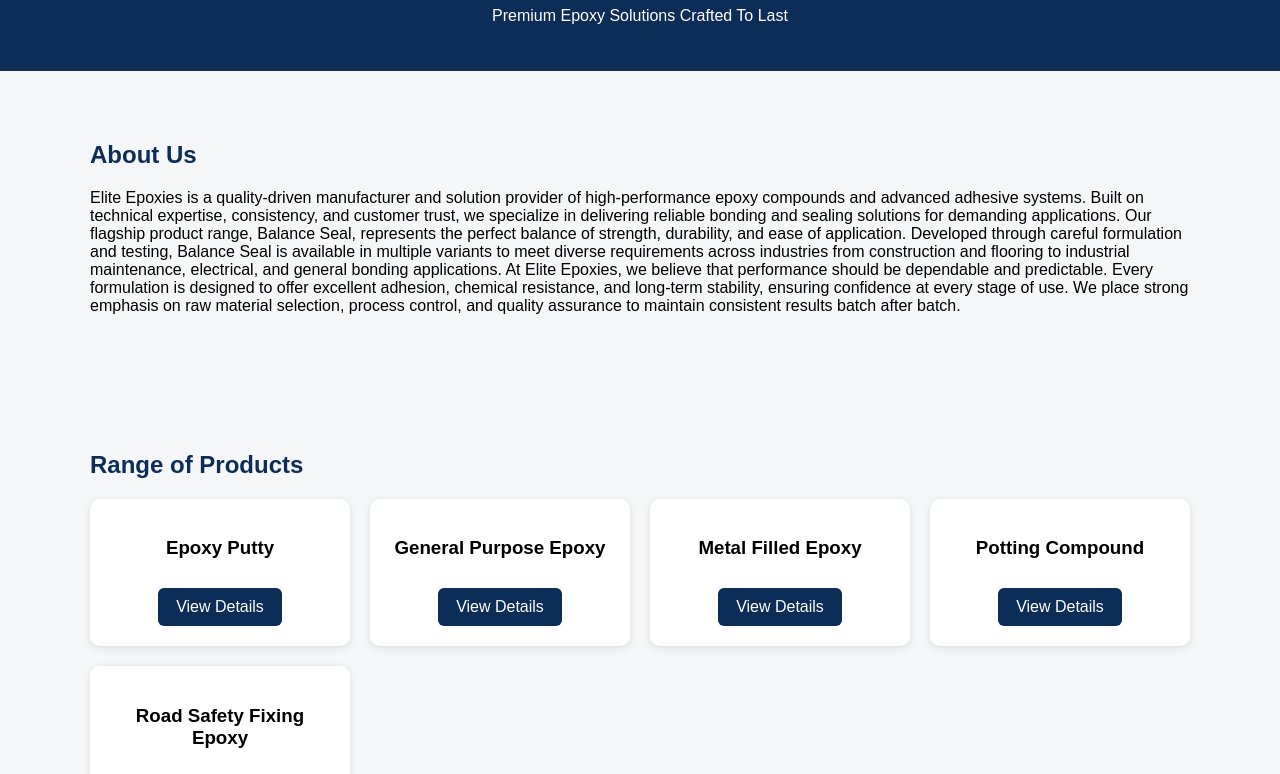
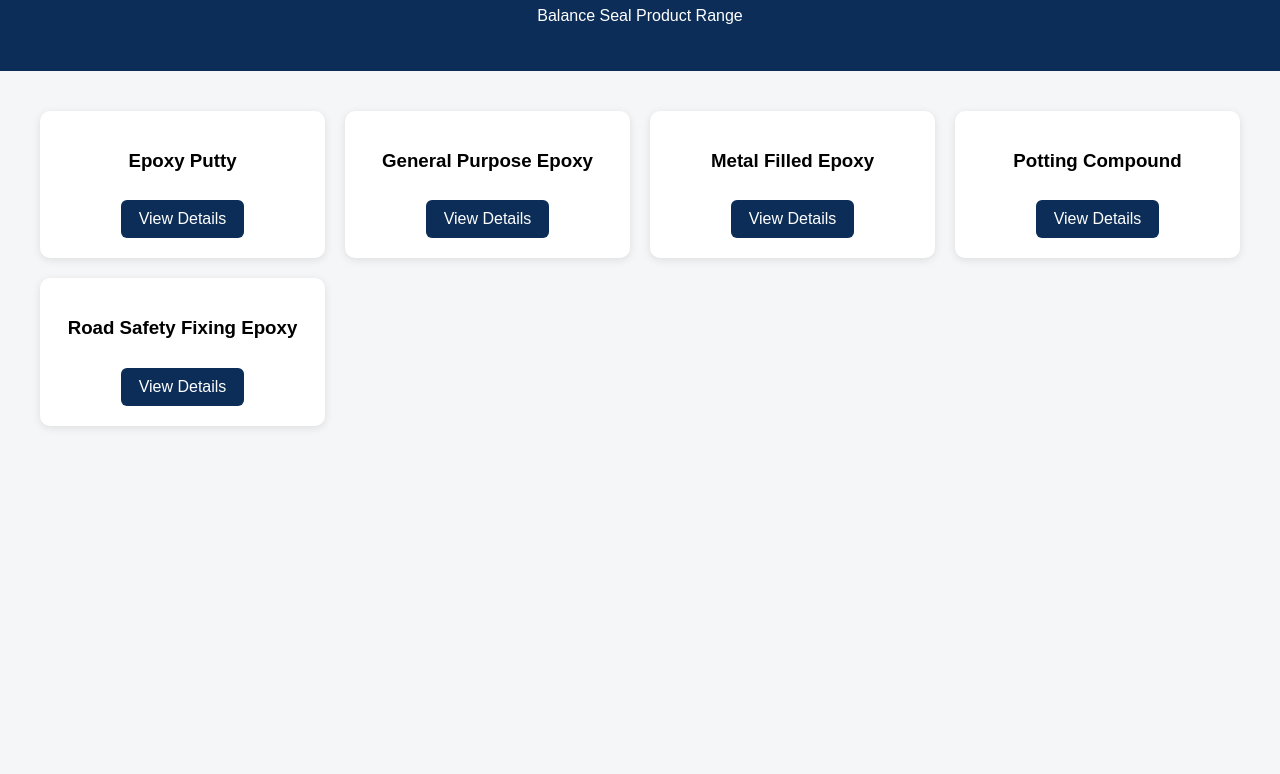
Before and after one commit to anshduggal/eliteepoxies, a plain HTML site: page index.html in a window 1280 px wide. Shown: the part 103-877 px from the top of the page. After the commit the page ends 800 px from the top, so only its background shows below. Drawn offline with Linux system fonts and the light colour scheme.

Commit message:
Update index.html

```diff
--- a/index.html
+++ b/index.html
@@ -1,73 +1,14 @@
 <!DOCTYPE html>
-<html lang="en">
+<html>
 <head>
 <meta charset="UTF-8">
-<meta name="viewport" content="width=device-width, initial-scale=1.0">
 <title>Elite Epoxies</title>
-
 <style>
-body{
-    font-family: Arial, sans-serif;
-    margin:0;
-    background:#f5f6f8;
-}
-
-header{
-    background:#0c2d57;
-    color:white;
-    text-align:center;
-    padding:30px 20px;
-}
-
-section{
-    padding:50px 20px;
-    max-width:1100px;
-    margin:auto;
-}
-
-h2{
-    color:#0c2d57;
-}
-
-.products{
-    display:grid;
-    grid-template-columns:repeat(auto-fit,minmax(250px,1fr));
-    gap:20px;
-}
-
-.card{
-    background:white;
-    padding:20px;
-    border-radius:10px;
-    box-shadow:0 2px 8px rgba(0,0,0,0.1);
-    text-align:center;
-}
-
-.card a{
-    display:inline-block;
-    margin-top:10px;
-    padding:10px 18px;
-    background:#0c2d57;
-    color:white;
-    text-decoration:none;
-    border-radius:6px;
-}
-
-.detail{
-    background:white;
-    margin-top:30px;
-    padding:25px;
-    border-radius:10px;
-    box-shadow:0 2px 8px rgba(0,0,0,0.1);
-}
-
-footer{
-    text-align:center;
-    background:#0c2d57;
-    color:white;
-    padding:20px;
-    margin-top:40px;
-}
+body{font-family:Arial;margin:0;background:#f5f6f8}
+header{background:#0c2d57;color:white;text-align:center;padding:30px}
+.products{display:grid;grid-template-columns:repeat(auto-fit,minmax(250px,1fr));gap:20px;padding:40px}
+.card{background:white;padding:20px;border-radius:10px;text-align:center;box-shadow:0 2px 8px rgba(0,0,0,0.1)}
+a{background:#0c2d57;color:white;padding:10px 18px;text-decoration:none;border-radius:6px;display:inline-block;margin-top:10px}
 </style>
 </head>
 
@@ -75,93 +16,37 @@
 
 <header>
 <h1>Elite Epoxies</h1>
-<p>Premium Epoxy Solutions Crafted To Last</p>
+<p>Balance Seal Product Range</p>
 </header>
-
-<section id="about">
-<h2>About Us</h2>
-<p>
-Elite Epoxies is a quality-driven manufacturer and solution provider of high-performance
-epoxy compounds and advanced adhesive systems. Built on technical expertise, consistency,
-and customer trust, we specialize in delivering reliable bonding and sealing
-solutions for demanding applications.
-Our flagship product range, Balance Seal, represents the perfect balance of strength, durability,
-and ease of application. Developed through careful formulation and testing, Balance Seal is
-available in multiple variants to meet diverse requirements across industries from construction
-and flooring to industrial maintenance, electrical, and general bonding applications.
-At Elite Epoxies, we believe that performance should be dependable and predictable. Every
-formulation is designed to offer excellent adhesion, chemical resistance, and long-term
-stability, ensuring confidence at every stage of use. We place strong emphasis on raw
-material selection, process control, and quality assurance to maintain consistent results
-batch after batch.
-</p>
-</section>
-
-<section id="products">
-<h2>Range of Products</h2>
 
 <div class="products">
 
 <div class="card">
 <h3>Epoxy Putty</h3>
-<a href="#putty">View Details</a>
+<a href="putty.html">View Details</a>
 </div>
 
 <div class="card">
 <h3>General Purpose Epoxy</h3>
-<a href="#general">View Details</a>
+<a href="general.html">View Details</a>
 </div>
 
 <div class="card">
 <h3>Metal Filled Epoxy</h3>
-<a href="#metal">View Details</a>
+<a href="metal.html">View Details</a>
 </div>
 
 <div class="card">
 <h3>Potting Compound</h3>
-<a href="#potting">View Details</a>
+<a href="potting.html">View Details</a>
 </div>
 
 <div class="card">
 <h3>Road Safety Fixing Epoxy</h3>
-<a href="#road">View Details</a>
+<a href="road.html">View Details</a>
 </div>
 
 </div>
-</section>
-
-<section>
-
-<div id="putty" class="detail">
-<h2>Balance Seal – Epoxy Putty</h2>
-<p>Hand moldable epoxy putty designed for quick repairs, gap filling, and restoration on metal, concrete, wood, and masonry surfaces.</p>
-</div>
-
-<div id="general" class="detail">
-<h2>Balance Seal – General Purpose Epoxy</h2>
-<p>Two-component epoxy system providing strong bonding, sealing, potting, and industrial fixing applications with excellent adhesion.</p>
-</div>
-
-<div id="metal" class="detail">
-<h2>Balance Seal – Metal Filled Epoxy</h2>
-<p>High-strength epoxy reinforced with metallic powders such as iron, brass, copper, aluminium, and steel for heavy repair applications.</p>
-</div>
-
-<div id="potting" class="detail">
-<h2>Balance Seal – Potting Compound</h2>
-<p>Protective epoxy encapsulation compound for sealing and insulating electronic components against moisture and vibration.</p>
-</div>
-
-<div id="road" class="detail">
-<h2>Balance Seal – Road Safety Fixing Epoxy</h2>
-<p>Heavy-duty three-component epoxy designed for anchoring road studs, reflectors, and safety fixtures under traffic conditions.</p>
-</div>
-
-</section>
-
-<footer>
-© 2026 Elite Epoxies
-</footer>
 
 </body>
 </html>
```
